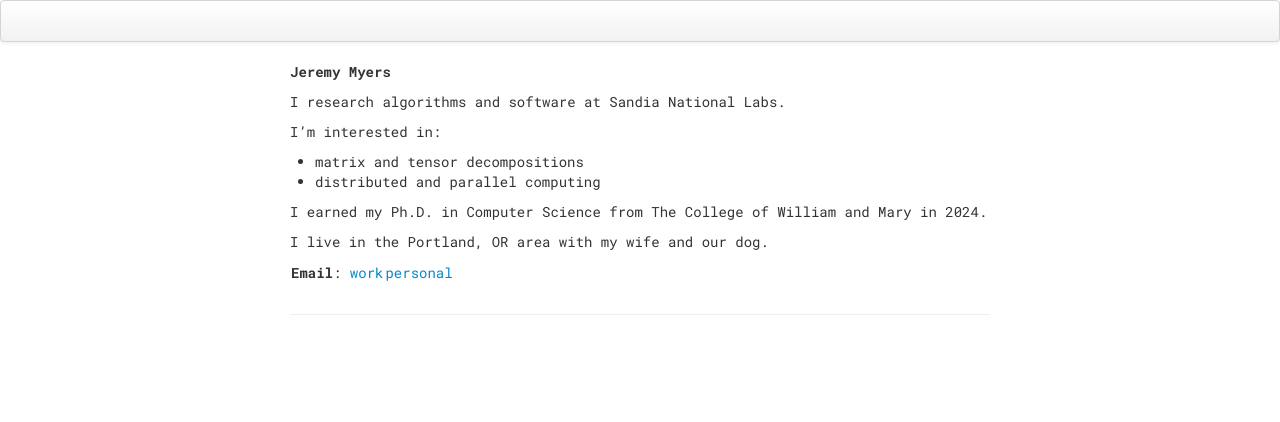
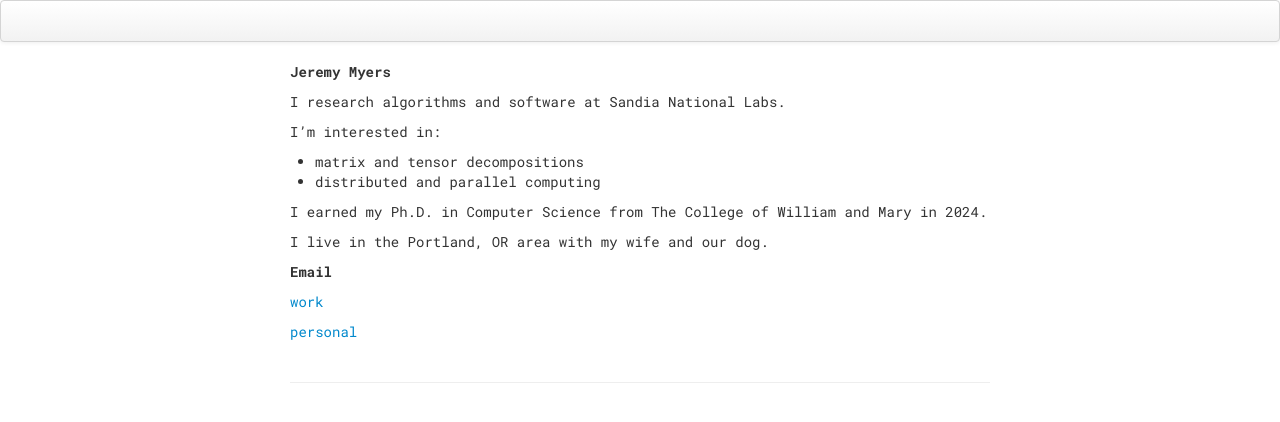
Before and after one commit to jeremy-myers/jeremy-myers.github.io, a Jekyll site: the page built from index.md, in a window 1280 px wide. Shown: the top 422 px of the page. Built offline with Jekyll 4.4.1, drawn with Linux system fonts in a browser that asks for light colours.

```diff
--- a/index.md
+++ b/index.md
@@ -17,4 +17,8 @@ I earned my Ph.D. in Computer Science from The College of William and Mary in 20
 
 I live in the Portland, OR area with my wife and our dog.
 
-**Email**: [work](mailto:jermyer@sandia.gov) | [personal](mailto:jeremy.moulton.myers@gmail.com)
+**Email**
+
+[work](mailto:jermyer@sandia.gov)
+
+[personal](mailto:jeremy.moulton.myers@gmail.com)
```
